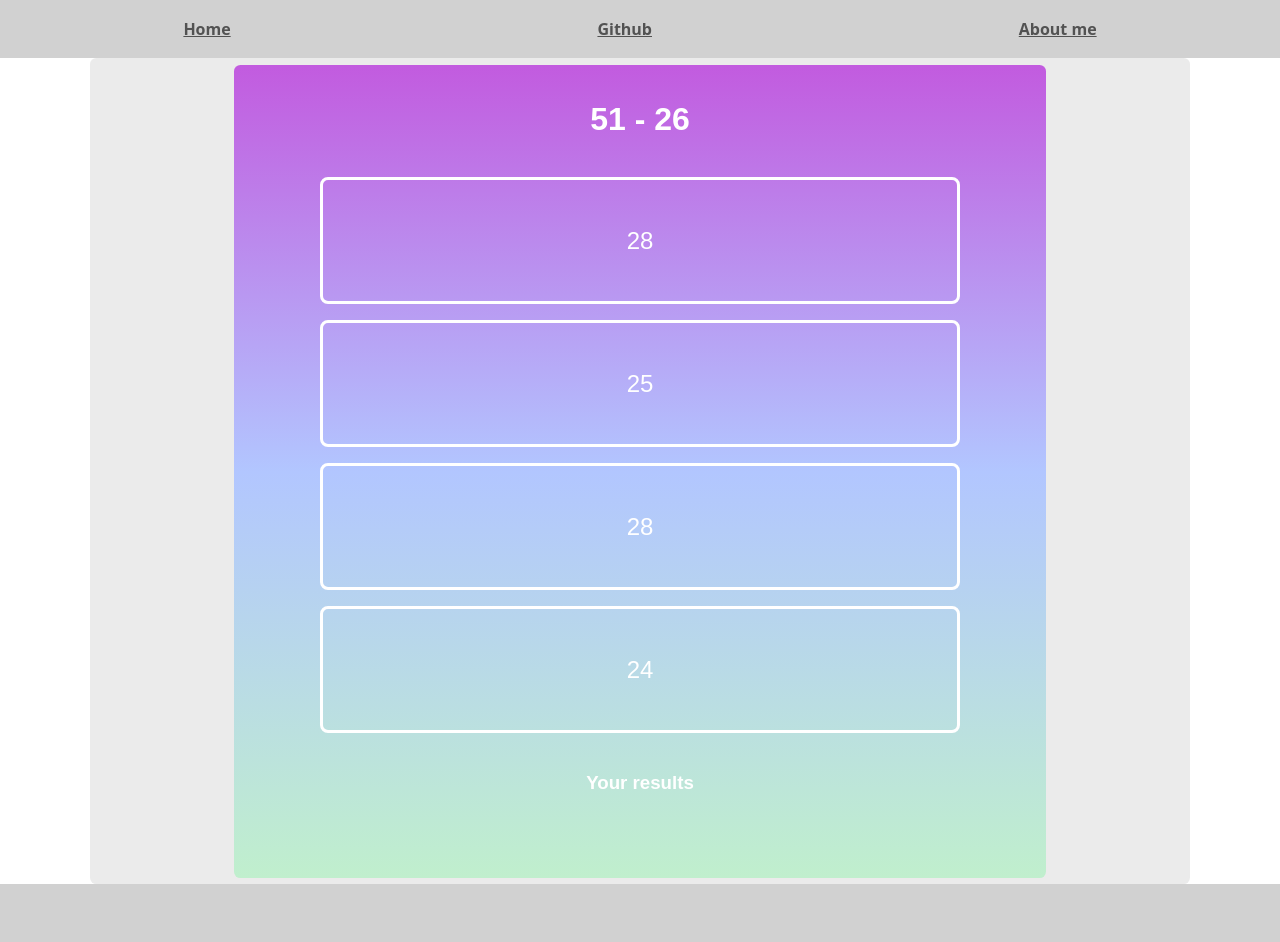
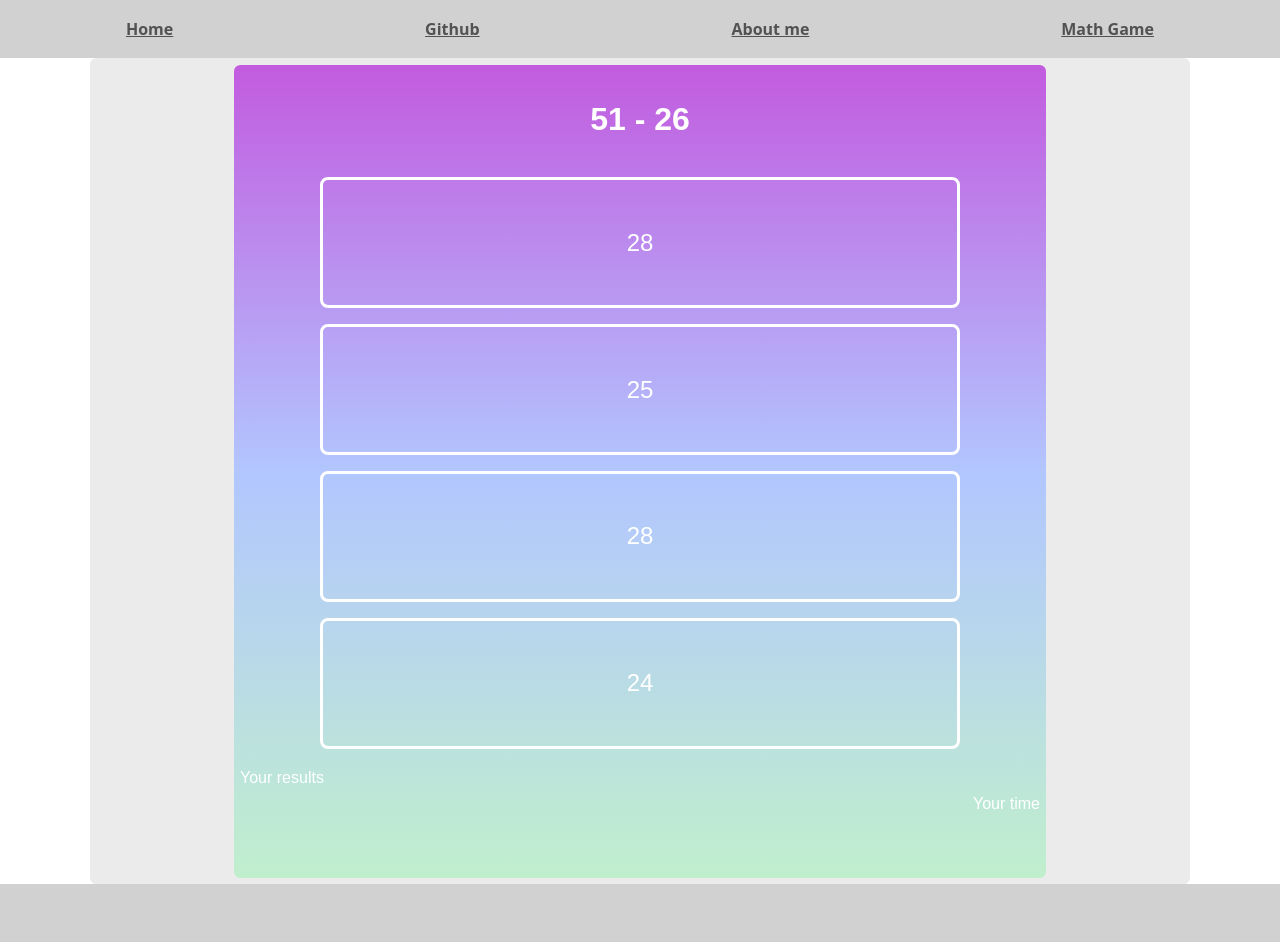
Before and after one commit to Foxelyss/Foxelyss.github.io, a Jekyll site: the page built from pages/MathGame.html, in a window 1280 px wide. Built offline with Jekyll 4.4.1, drawn with Linux system fonts in a browser that asks for light colours.

Commit message:
prototyping

```diff
--- a/_includes/header.html
+++ b/_includes/header.html
@@ -3,5 +3,6 @@
     <li><a href="/">Home</a></li>
     <li><a href="https://github.com/RedSharpObject">Github</a></li>
     <li><a href="/pages/about">About me</a></li>
+    <li><a href="/pages/MathGame">Math Game</a></li>
   </ul>
 </nav>
--- a/pages/MathGame.html
+++ b/pages/MathGame.html
@@ -16,7 +16,11 @@ title: Math 'em right!
     <button id="1" class="gameButton" onclick="CheckAnswer(1);">@</button>
     <button id="2" class="gameButton" onclick="CheckAnswer(2);">@</button>
     <button id="3" class="gameButton" onclick="CheckAnswer(3);">@</button>
-    <h3 id="results">Your results</h3>
+    <span id="results" style="display: flex; align-self: flex-start"
+      >Your results</span
+    ><span id="time" style="display: flex; align-self: flex-end"
+      >Your time</span
+    >
   </div>
 </div>
 
```
